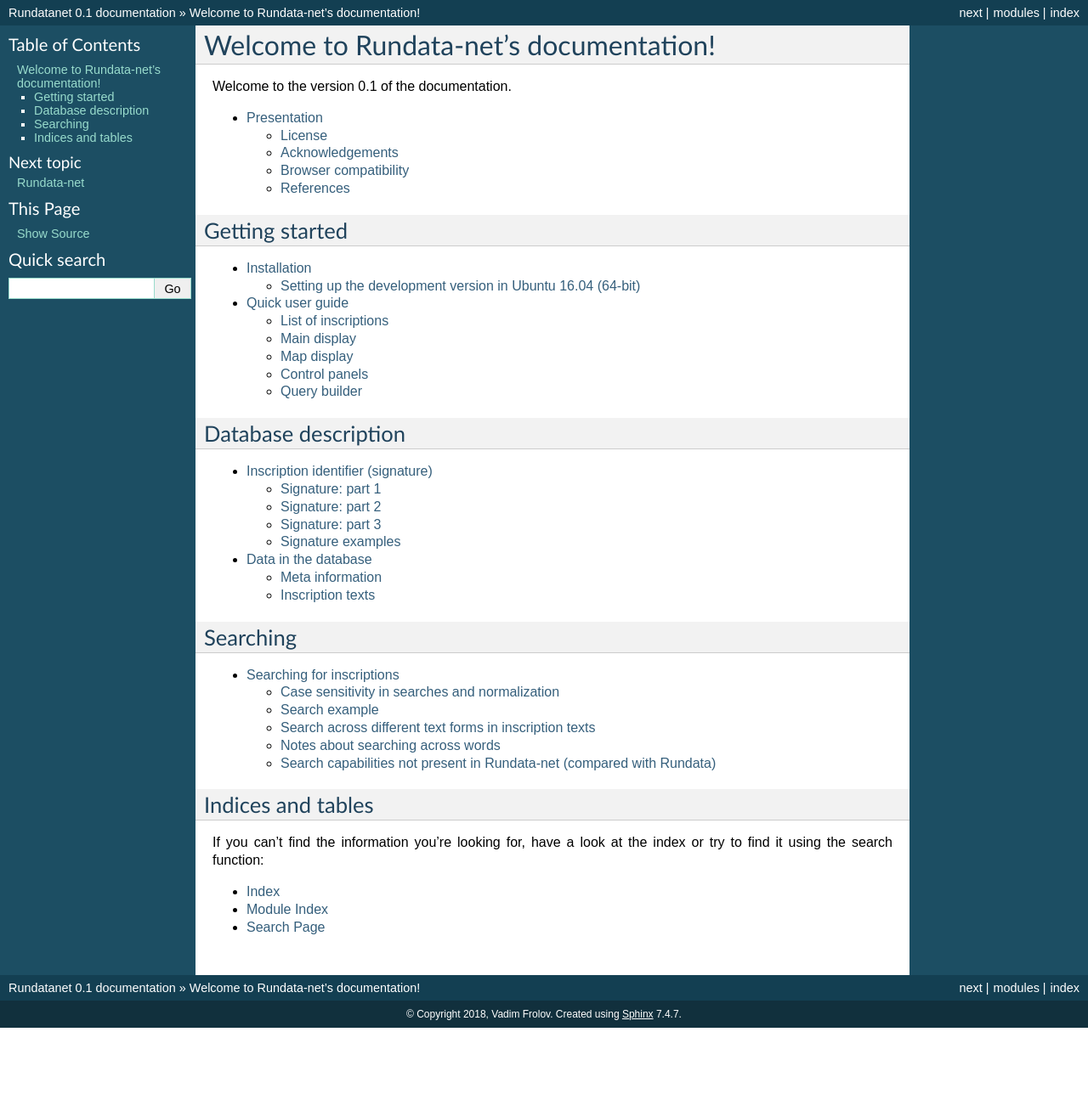
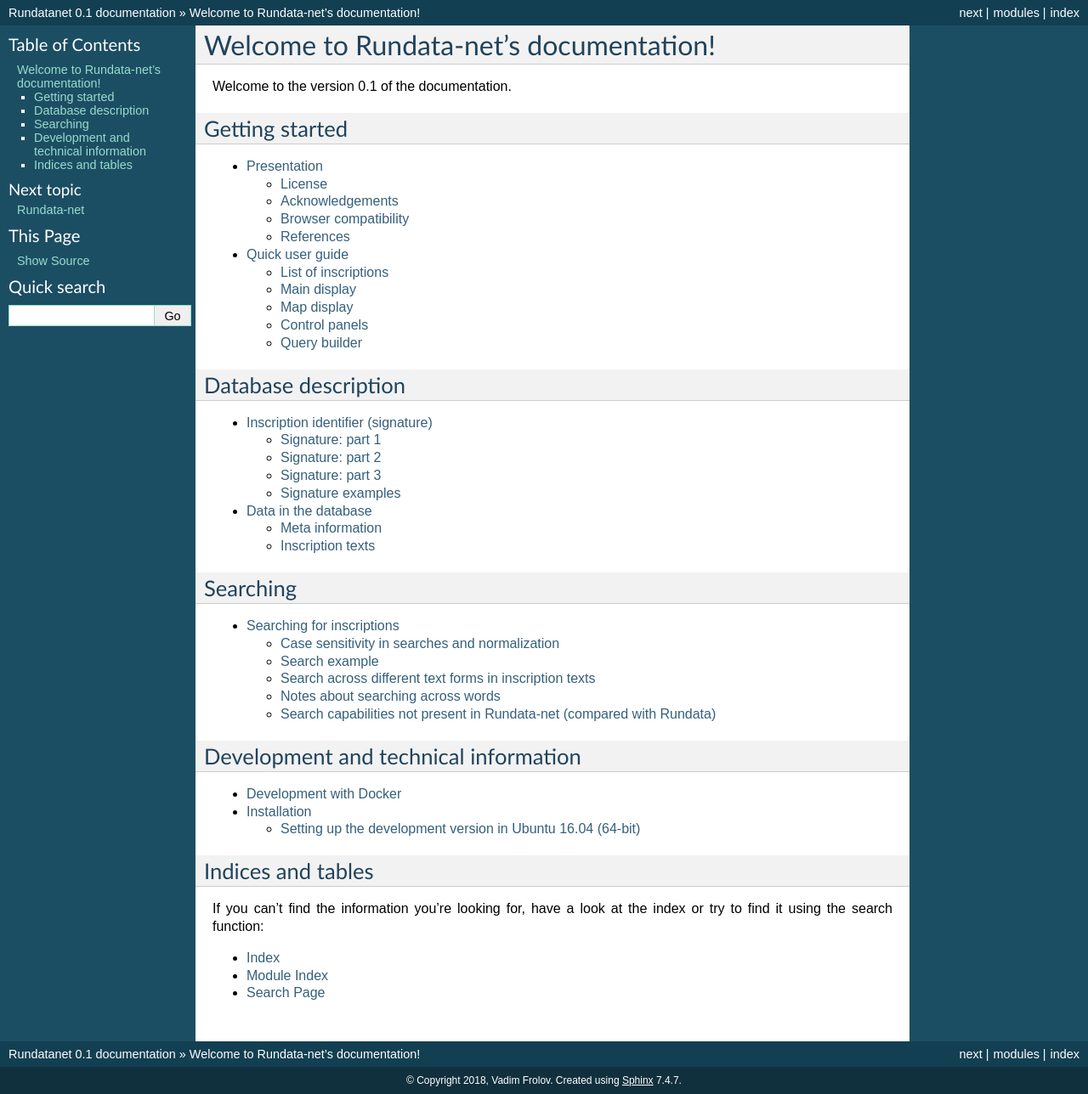
Before and after one commit to fralik/rundata-net, a Sphinx documentation site: the page built from docs/index.rst, in a window 1280 px wide. Shown: the whole page at 85% size. Built offline with Sphinx 7.4.7, drawn with Linux system fonts in a browser that asks for light colours; before the commit the page ends 1210 px from its top, so only the background shows below that.

Commit message:
docs: Add information about running with Docker
* Restructure documentation so that development information is presented at the bottom.
* Add a section describing how to run Docker for local development.

```diff
--- a/docs/getting-started/install.rst
+++ b/docs/dev/install.rst
@@ -15,7 +16,7 @@
 .. _dependencies:
 
 Setting up the development version in Ubuntu 16.04 (64-bit)
-=======================================================
+===========================================================
 
 .. highlight:: console
 
--- a/docs/index.rst
+++ b/docs/index.rst
@@ -38,6 +34,15 @@
 
     searching
 
+Development and technical information
+-------------------------------------
+
+.. toctree::
+    :maxdepth: 2
+
+    dev/docker
+    dev/install
+
 Indices and tables
 ------------------
 
```
Also changed, not shown: other parts of docs/dev/install.rst (+2 -1 lines), other parts of docs/index.rst (+1 -5 lines), docs/dev/docker.rst (added, +33 -0 lines), 1 other file.
